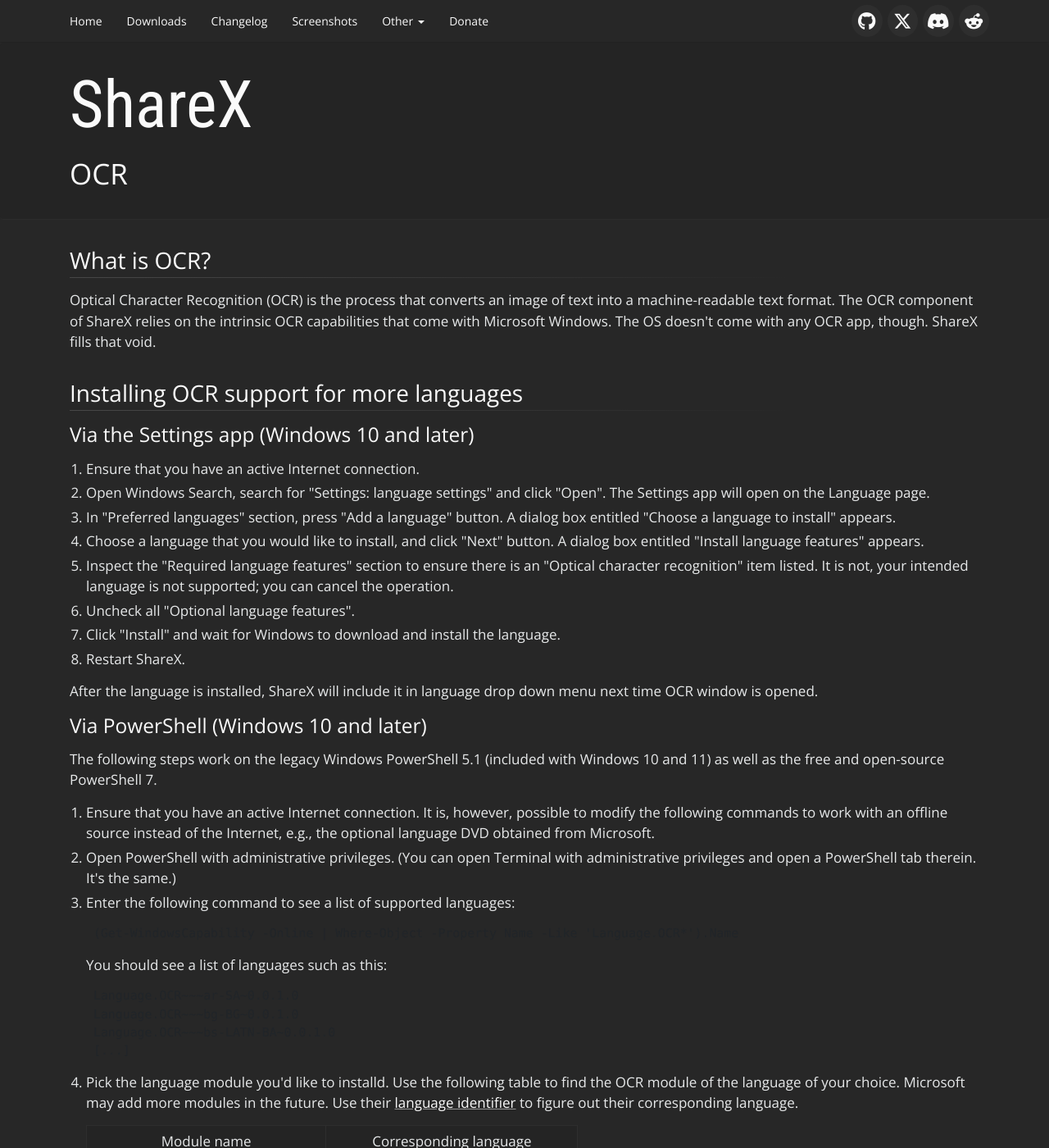
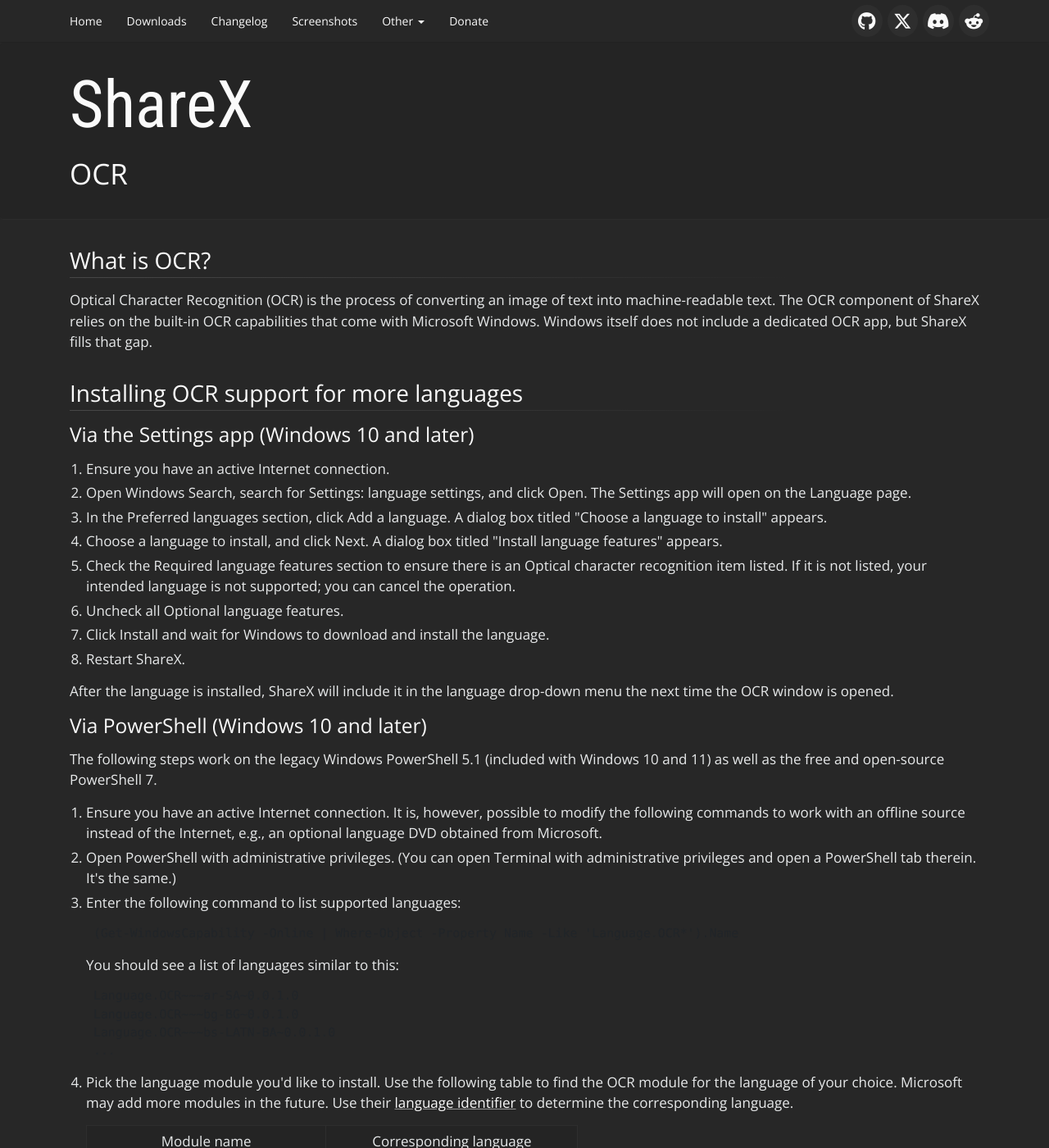
Before and after one commit to ShareX/sharex.github.io, a Jekyll site: the page built from docs/ocr.md, in a window 1280 px wide and 1400 px high. Shown: the whole window at 82% size. Built offline with Jekyll 4.4.1, drawn with Linux system fonts in a browser that asks for light colours; some of the changed text lies outside the part shown.

Commit message:
Update ocr.md
Minor corrections

````diff
--- a/docs/ocr.md
+++ b/docs/ocr.md
@@ -5,45 +5,45 @@
 
 ## What is OCR?
 
-Optical Character Recognition (OCR) is the process that converts an image of text into a machine-readable text format. The OCR component of ShareX relies on the intrinsic OCR capabilities that come with Microsoft Windows. The OS doesn't come with any OCR app, though. ShareX fills that void.
+Optical Character Recognition (OCR) is the process of converting an image of text into machine-readable text. The OCR component of ShareX relies on the built-in OCR capabilities that come with Microsoft Windows. Windows itself does not include a dedicated OCR app, but ShareX fills that gap.
 
 ## Installing OCR support for more languages
 
 ### Via the Settings app (Windows 10 and later)
 
-1. Ensure that you have an active Internet connection.
-2. Open Windows Search, search for "Settings: language settings" and click "Open". The Settings app will open on the Language page.
-3. In "Preferred languages" section, press "Add a language" button. A dialog box entitled "Choose a language to install" appears.
-4. Choose a language that you would like to install, and click "Next" button. A dialog box entitled "Install language features" appears.
-5. Inspect the "Required language features" section to ensure there is an "Optical character recognition" item listed. It is not, your intended language is not supported; you can cancel the operation.
-6. Uncheck all "Optional language features".
-7. Click "Install" and wait for Windows to download and install the language.
+1. Ensure you have an active Internet connection.
+2. Open Windows Search, search for Settings: language settings, and click Open. The Settings app will open on the Language page.
+3. In the Preferred languages section, click Add a language. A dialog box titled "Choose a language to install" appears.
+4. Choose a language to install, and click Next. A dialog box titled "Install language features" appears.
+5. Check the Required language features section to ensure there is an Optical character recognition item listed. If it is not listed, your intended language is not supported; you can cancel the operation.
+6. Uncheck all Optional language features.
+7. Click Install and wait for Windows to download and install the language.
 8. Restart ShareX.
 
-After the language is installed, ShareX will include it in language drop down menu next time OCR window is opened.
+After the language is installed, ShareX will include it in the language drop-down menu the next time the OCR window is opened.
 
 ### Via PowerShell (Windows 10 and later)
 
 The following steps work on the legacy Windows PowerShell 5.1 (included with Windows 10 and 11) as well as the free and open-source PowerShell 7.
 
-1. Ensure that you have an active Internet connection. It is, however, possible to modify the following commands to work with an offline source instead of the Internet, e.g., the optional language DVD obtained from Microsoft.
-3. Open PowerShell with administrative privileges. (You can open Terminal with administrative privileges and open a PowerShell tab therein. It's the same.)
-4. Enter the following command to see a list of supported languages:
+1. Ensure you have an active Internet connection. It is, however, possible to modify the following commands to work with an offline source instead of the Internet, e.g., an optional language DVD obtained from Microsoft.
+2. Open PowerShell with administrative privileges. (You can open Terminal with administrative privileges and open a PowerShell tab therein. It's the same.)
+3. Enter the following command to list supported languages:
 
     ```PowerShell
     (Get-WindowsCapability -Online | Where-Object -Property Name -Like 'Language.OCR*').Name
     ```
 
-    You should see a list of languages such as this:
+    You should see a list of languages similar to this:
 
     ```Output
     Language.OCR~~~ar-SA~0.0.1.0
     Language.OCR~~~bg-BG~0.0.1.0
     Language.OCR~~~bs-LATN-BA~0.0.1.0
-    [...]
+    ...
     ```
 
-5. Pick the language module you'd like to installd. Use the following table to find the OCR module of the language of your choice. Microsoft may add more modules in the future. Use their [language identifier][ISO639List] to figure out their corresponding language.
+4. Pick the language module you'd like to install. Use the following table to find the OCR module for the language of your choice. Microsoft may add more modules in the future. Use their [language identifier] to determine the corresponding language.
 
     Module name                         | Corresponding language
     ----------------------------------- | ----------------------
@@ -97,8 +97,8 @@
 
    Wait for the command to download and install the module.
 
-7. Restart ShareX.
+6. Restart ShareX.
 
-After the language is installed, ShareX will include it in language drop down menu next time OCR window is opened.
+After the language is installed, ShareX will include it in the language drop-down menu the next time the OCR window is opened.
 
-[ISO639List]: https://en.wikipedia.org/wiki/List_of_ISO_639_language_codes
+[language identifier]: https://en.wikipedia.org/wiki/List_of_ISO_639_language_codes
````
Also changed, not shown: other parts of docs/ocr.md (+2 -2 lines).
